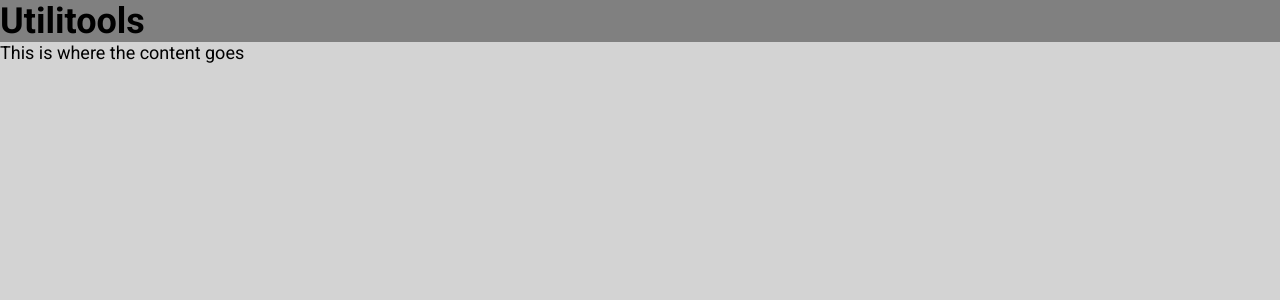
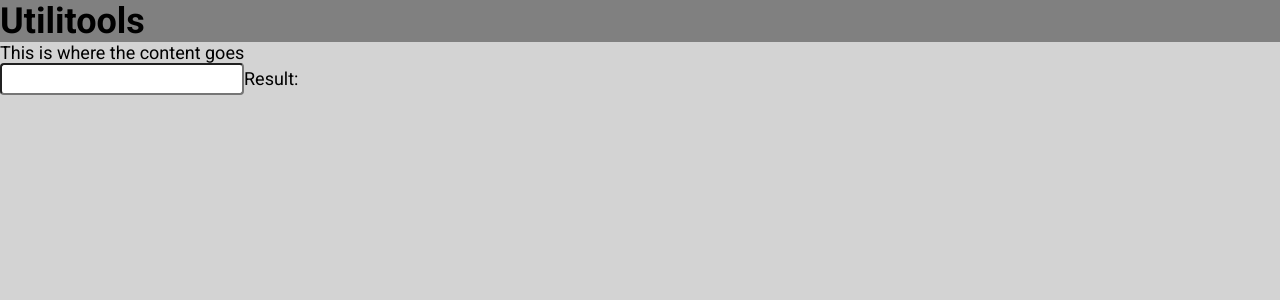
Before and after one commit to LucaScorpion/toolzone.dev, a React (Create React App) app: page / in a window 1280 px wide. Shown: the top 300 px of the page. Built offline with nearby package versions, Linux system fonts and the light colour scheme.

Commit message:
Add NumberInput

```diff
--- /dev/null
+++ b/src/components/NumberInput.tsx
@@ -0,0 +1,23 @@
+import React, { useState } from 'react';
+
+export interface Props {
+  value?: number;
+  onChange: (value: number) => void;
+  autoFocus?: boolean;
+}
+
+export const NumberInput: React.FC<Props> = ({ onChange, ...props }) => {
+  const [stringValue, setStringValue] = useState((props.value ?? '').toString());
+
+  return (
+    <input
+      {...props}
+      value={stringValue}
+      onChange={(e) => {
+        const stringVal = e.currentTarget.value;
+        setStringValue(stringVal);
+        onChange(parseFloat(stringVal));
+      }}
+    />
+  );
+};
--- a/src/pages/HomePage.tsx
+++ b/src/pages/HomePage.tsx
@@ -1,6 +1,17 @@
-import React from 'react';
+import React, { useState } from 'react';
 import { Layout } from '../components/Layout';
+import { NumberInput } from '../components/NumberInput';
 
 export const HomePage: React.FC = () => {
-  return <Layout>This is where the content goes</Layout>;
+  const [num, setNum] = useState<number>();
+
+  return (
+    <Layout>
+      This is where the content goes
+      <div>
+        <NumberInput value={num} onChange={setNum} />
+        Result: {num}
+      </div>
+    </Layout>
+  );
 };
```
